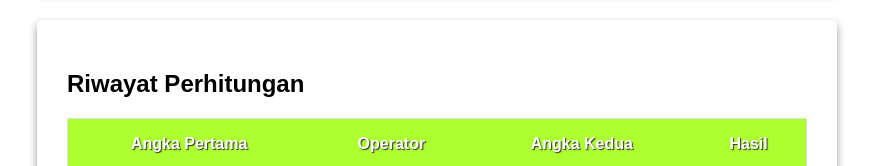
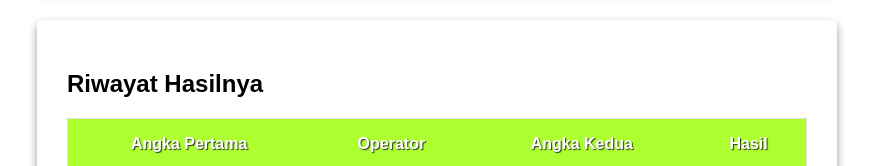
Before and after one commit to HaykalRadiandra/Web-Calculator, a plain HTML site: page index.html in a window 1280 px wide. Shown: the part 712-878 px from the top of the page, without its empty margins (203-1076 px from the left). Drawn offline with Linux system fonts and the light colour scheme.

Commit message:
update tag h2 baris 43

```diff
--- a/index.html
+++ b/index.html
@@ -40,7 +40,7 @@
 
     <div class="history card">
 
-      <h2>Riwayat Perhitungan</h2>
+      <h2>Riwayat Hasilnya</h2>
       <table>
         <thead>
           <tr>
```
